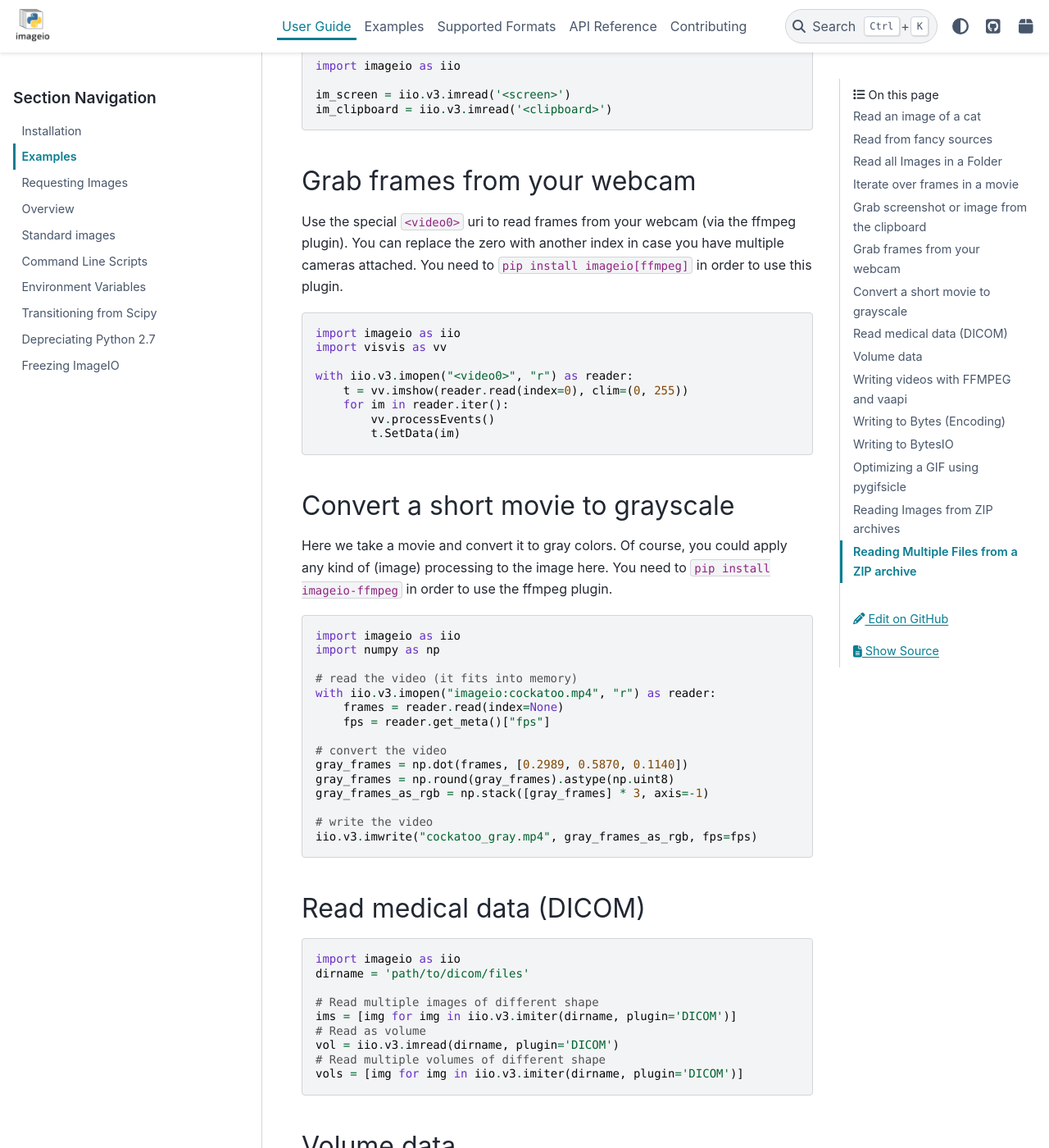
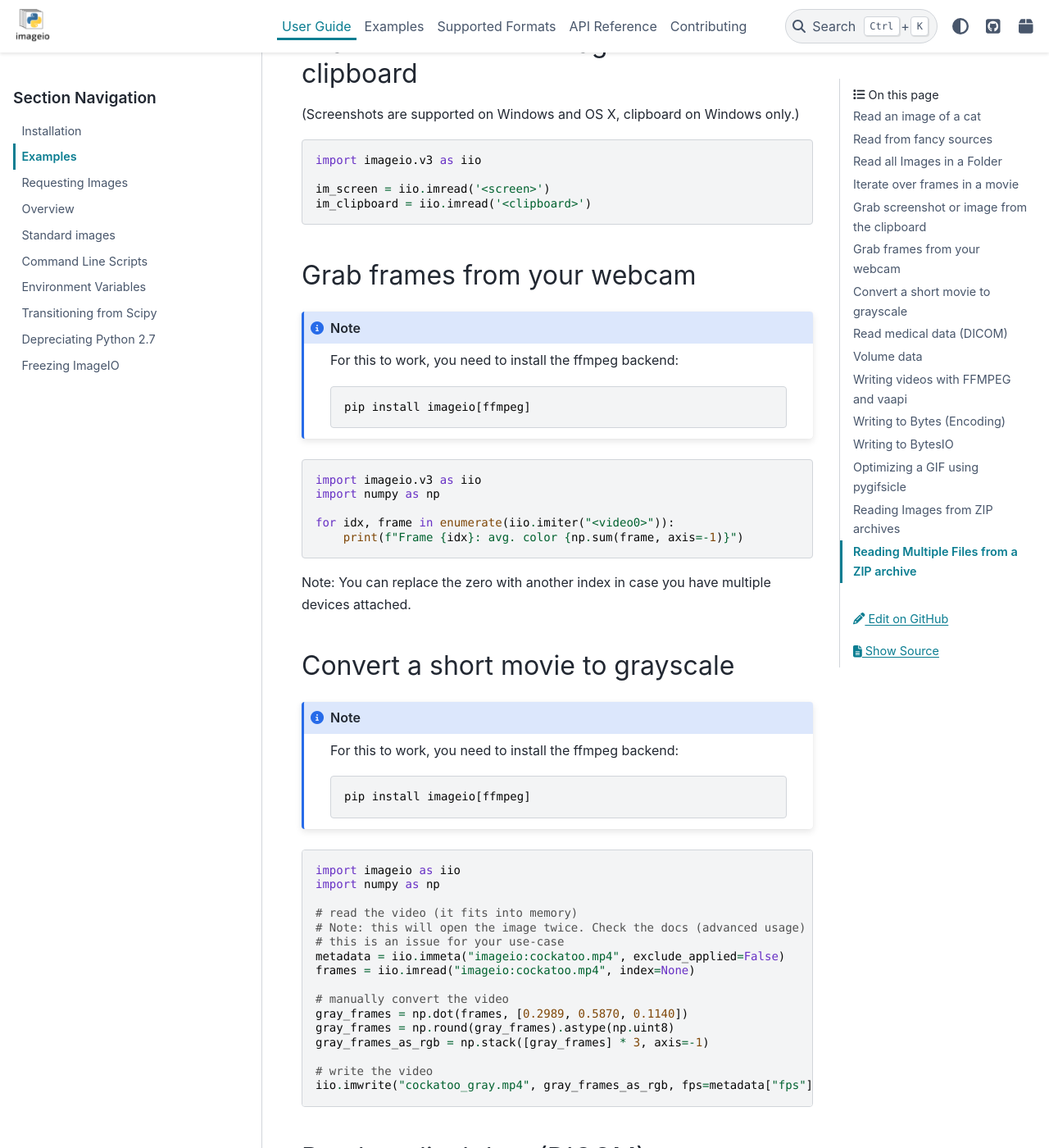
Before and after one commit to imageio/imageio, a Sphinx documentation site: the page built from docs/examples.rst, in a window 1280 px wide and 1400 px high, scrolled down 1988 px. Shown: the whole window at 82% size. Built offline with Sphinx 7.4.7 and the PyData theme 0.15.4, drawn with Linux system fonts in a browser that asks for light colours; some of the changed text lies outside the part shown.

Commit message:
DOC: update examples

```diff
--- a/docs/examples.rst
+++ b/docs/examples.rst
@@ -28,37 +28,43 @@ If the image is a GIF:
 
     import imageio.v3 as iio
 
+    # index=None means: read all images in the file and stack along first axis
     frames = iio.imread("imageio:newtonscradle.gif", index=None)
     # ndarray with (num_frames, height, width, channel)
     print(frames.shape)  # (36, 150, 200, 3)
 
-If the GIF is stored in memory:
+Read from fancy sources
+-----------------------
+
+Imageio can read from filenames, file objects.
 
 .. code-block:: python
 
     import imageio.v3 as iio
-
-    # create bytes containing an encoded GIF
-    frames = iio.imread("imageio:newtonscradle.gif", index=None)
-    bytes_image = iio.imwrite("<bytes>", frames, format_hint=".gif")
-
-    # read GIF from bytes
-    frames = iio.v3.imread(bytes_image, index=None)
+    import io
 
 
-Read from fancy sources
------------------------
+    # from HTTPS
+    web_image = "https://upload.wikimedia.org/wikipedia/commons/d/d3/Newtons_cradle_animation_book_2.gif"
+    frames = iio.imread(web_image, index=None)
 
-Imageio can read from filenames, file objects, http, zipfiles and bytes.
+    # from bytes
+    bytes_image = iio.imwrite("<bytes>", frames, format_hint=".gif")
+    frames = iio.imread(bytes_image, index=None)
 
-.. code-block:: python
+    # from byte streams
+    byte_stream = io.BytesIO(bytes_image)
+    frames = iio.imread(byte_stream, index=None)
 
-    import imageio.v3 as iio
-    import matplotlib.pyplot as plt
+    # from file objects
+    class MyFileObject:
+        def read(size:int=-1):
+            return bytes_image
 
-    im = iio.imread('http://upload.wikimedia.org/wikipedia/commons/d/de/Wikipedia_Logo_1.0.png')
-    plt.imshow(im, cmap="gray")
-    plt.show()
+        def close():
+            return  # nothing to do
+
+    frames = iio.imread(MyFileObject())
 
 Read all Images in a Folder
 ---------------------------
@@ -73,7 +79,7 @@ Read all Images in a Folder
         if not file.is_file():
             continue
 
-        images.append(iio.v3.imread(file))
+        images.append(iio.imread(file))
 
 Note, however, that ``Path().iterdir()`` does not guarantees the order in which
 files are read.
@@ -97,38 +103,38 @@ Grab screenshot or image from the clipboard
 
 .. code-block:: python
 
-    import imageio as iio
+    import imageio.v3 as iio
 
-    im_screen = iio.v3.imread('<screen>')
-    im_clipboard = iio.v3.imread('<clipboard>')
+    im_screen = iio.imread('<screen>')
+    im_clipboard = iio.imread('<clipboard>')
 
 
 Grab frames from your webcam
 ----------------------------
 
-Use the special ``<video0>`` uri to read frames from your webcam (via the ffmpeg
-plugin). You can replace the zero with another index in case you have multiple
-cameras attached. You need to ``pip install imageio[ffmpeg]`` in order to use
-this plugin.
+.. note::
+    For this to work, you need to install the ffmpeg backend::
+
+        pip install imageio[ffmpeg]
 
 .. code-block:: python
 
-    import imageio as iio
-    import visvis as vv
+    import imageio.v3 as iio
+    import numpy as np
 
-    with iio.v3.imopen("<video0>", "r") as reader:
-        t = vv.imshow(reader.read(index=0), clim=(0, 255))
-        for im in reader.iter():
-            vv.processEvents()
-            t.SetData(im)
+    for idx, frame in enumerate(iio.imiter("<video0>")):
+        print(f"Frame {idx}: avg. color {np.sum(frame, axis=-1)}")
 
+Note: You can replace the zero with another index in case you have multiple
+devices attached.
 
 Convert a short movie to grayscale
 ----------------------------------
 
-Here we take a movie and convert it to gray colors. Of course, you could apply
-any kind of (image) processing to the image here. You need to ``pip install
-imageio-ffmpeg`` in order to use the ffmpeg plugin.
+.. note::
+    For this to work, you need to install the ffmpeg backend::
+
+        pip install imageio[ffmpeg]
 
 .. code-block:: python
 
@@ -136,17 +142,18 @@ imageio-ffmpeg`` in order to use the ffmpeg plugin.
     import numpy as np
 
     # read the video (it fits into memory)
-    with iio.v3.imopen("imageio:cockatoo.mp4", "r") as reader:
-        frames = reader.read(index=None)
-        fps = reader.get_meta()["fps"]
+    # Note: this will open the image twice. Check the docs (advanced usage) if
+    # this is an issue for your use-case
+    metadata = iio.immeta("imageio:cockatoo.mp4", exclude_applied=False)
+    frames = iio.imread("imageio:cockatoo.mp4", index=None)
 
-    # convert the video
+    # manually convert the video
     gray_frames = np.dot(frames, [0.2989, 0.5870, 0.1140])
     gray_frames = np.round(gray_frames).astype(np.uint8)
     gray_frames_as_rgb = np.stack([gray_frames] * 3, axis=-1)
 
     # write the video
-    iio.v3.imwrite("cockatoo_gray.mp4", gray_frames_as_rgb, fps=fps)
+    iio.imwrite("cockatoo_gray.mp4", gray_frames_as_rgb, fps=metadata["fps"])
 
 
 Read medical data (DICOM)
@@ -154,15 +161,15 @@ Read medical data (DICOM)
 
 .. code-block:: python
 
-    import imageio as iio
+    import imageio.v3 as iio
     dirname = 'path/to/dicom/files'
 
     # Read multiple images of different shape
-    ims = [img for img in iio.v3.imiter(dirname, plugin='DICOM')]
+    ims = [img for img in iio.imiter(dirname, plugin='DICOM')]
     # Read as volume
-    vol = iio.v3.imread(dirname, plugin='DICOM')
+    vol = iio.imread(dirname, plugin='DICOM')
     # Read multiple volumes of different shape
-    vols = [img for img in iio.v3.imiter(dirname, plugin='DICOM')]
+    vols = [img for img in iio.imiter(dirname, plugin='DICOM')]
 
 
 Volume data
@@ -170,28 +177,28 @@ Volume data
 
 .. code-block:: python
 
-    import imageio as iio
+    import imageio.v3 as iio
     import visvis as vv
 
-    vol = iio.v3.imread('imageio:stent.npz')
+    vol = iio.imread('imageio:stent.npz')
     vv.volshow(vol)
 
 
 Writing videos with FFMPEG and vaapi
 ------------------------------------
-Using vaapi (on Linux only) (intel only?) can help free up resources on your
-laptop while you are encoding videos. One notable difference between vaapi and
-x264 is that vaapi doesn't support the color format yuv420p.
+Using vaapi can help free up CPU time on your device while you are encoding
+videos. One notable difference between vaapi and x264 is that vaapi doesn't
+support the color format yuv420p.
 
 Note, you will need ffmpeg compiled with vaapi for this to work.
 
 .. code-block:: python
 
-    import imageio as iio
+    import imageio.v2 as iio
     import numpy as np
 
     # All images must be of the same size
-    image1 = np.stack([imageio.imread('imageio:camera.png')] * 3, 2)
+    image1 = np.stack([iio.imread('imageio:camera.png')] * 3, 2)
     image2 = iio.imread('imageio:astronaut.png')
     image3 = iio.imread('imageio:immunohistochemistry.png')
 
@@ -226,32 +233,28 @@ A little bit of explanation:
 Writing to Bytes (Encoding)
 ---------------------------
 
-You can convert ndimages into byte strings. For this, you have to explicitly
-specify the desired format, as a byte string doesn't carry any information about
-the format or color space to use. Since backends differ in the way this
-information should be provided, you also have to explicitly specify the backend
-(plugin) to use. Note that, if the backend supports writing to file-like
-objects, the entire process will happen without touching your file-system. If
-you, for example, want to write with pillow, you can use:
+You can convert ndimages into byte strings. For this, you have to hint the
+desired format (using ``format_hint=``), as a byte string doesn't specify any
+information about the format or color space to use. Note that, if the backend
+supports writing to file-like objects, the entire process will happen without
+touching your file-system.
 
 .. code-block:: python
 
-    import imageio as iio
+    import imageio.v3 as iio
 
     # load an example image
-    img = iio.v3.imread('imageio:astronaut.png')
+    img = iio.imread('imageio:astronaut.png')
 
     # png-encoded bytes string
-    # Note: defaults to RGB color space
-    png_encoded = iio.v3.imwrite("<bytes>", img, plugin="pillow", format="PNG")
+    png_encoded = iio.imwrite("<bytes>", img, format_hint=".png")
 
     # jpg-encoded bytes string
-    # Note: defaults to RGB color space
-    jpg_encoded = iio.v3.imwrite("<bytes>", img, plugin="pillow", format="JPEG")
+    jpg_encoded = iio.imwrite("<bytes>", img, format_hint=".jpeg")
 
     # RGBA bytes string
-    img = iio.v3.imread('imageio:astronaut.png', mode="RGBA")
-    jpg_encoded = iio.v3.imwrite("<bytes>", img, plugin="pillow", format="JPEG", mode="RGBA")
+    img = iio.imread('imageio:astronaut.png', mode="RGBA")
+    png_encoded = iio.imwrite("<bytes>", img, format_hint=".png")
 
 Writing to BytesIO
 ------------------
@@ -260,19 +263,19 @@ Similar to writing to byte strings, you can also write to BytesIO directly.
 
 .. code-block:: python
 
-    import imageio as iio
+    import imageio.v3 as iio
     import io
 
     # load an example image
-    img = iio.v3.imread('imageio:astronaut.png')
+    img = iio.imread('imageio:astronaut.png')
 
     # write as PNG
     output = io.BytesIO()
-    iio.v3.imwrite(output, img, plugin="pillow", format="PNG")
+    iio.imwrite(output, img, plugin="pillow", format_hint=".png")
 
     # write as JPG
     output = io.BytesIO()
-    iio.v3.imwrite(output, img, plugin="pillow", format="JPEG")
+    iio.imwrite(output, img, plugin="pillow", format_hint=".jpeg")
 
 Optimizing a GIF using pygifsicle
 ------------------------------------
@@ -318,11 +321,11 @@ Now, let's start by creating a gif using imageio:
         plt.savefig(f"{x}.jpg")
 
     frames = np.stack(
-        [iio.v3.imread("{i}.jpg") for i in range(n)],
+        [iio.imread("{i}.jpg") for i in range(n)],
         axis=0
     )
 
-    iio.v3.imwrite(gif_path, frames, mode=I)
+    iio.imwrite(gif_path, frames, mode="I")
 
 This way we obtain a 2.5MB gif.
 
@@ -360,11 +363,11 @@ Putting everything together:
         plt.savefig(f"{x}.jpg")
 
     frames = np.stack(
-        [iio.v3.imread("{i}.jpg") for i in range(n)],
+        [iio.imread("{i}.jpg") for i in range(n)],
         axis=0
     )
 
-    iio.v3.imwrite(gif_path, frames, mode=I)
+    iio.imwrite(gif_path, frames, mode=I)
 
     optimize(gif_path)
 
@@ -379,9 +382,9 @@ Reading Images from ZIP archives
 
 .. code-block:: python
 
-    import imageio as iio
+    import imageio.v3 as iio
 
-    image = iio.v3.imread("Path/to/file.zip/path/inside/zip/to/image.png")
+    image = iio.imread("Path/to/file.zip/path/inside/zip/to/image.png")
 
 
 
@@ -396,10 +399,10 @@ them with a simple script like the one below.
 
     import os
     from zipfile import ZipFile
-    import imageio as iio
+    import imageio.v3 as iio
 
     images = list()
     with ZipFile("imageio.zip") as zf:
         for name in zf.namelist():
-            im = iio.v3.imread(name)
+            im = iio.imread(name)
             images.append(im)
```
Also changed, not shown: other parts of docs/examples.rst (+2 -2 lines).
